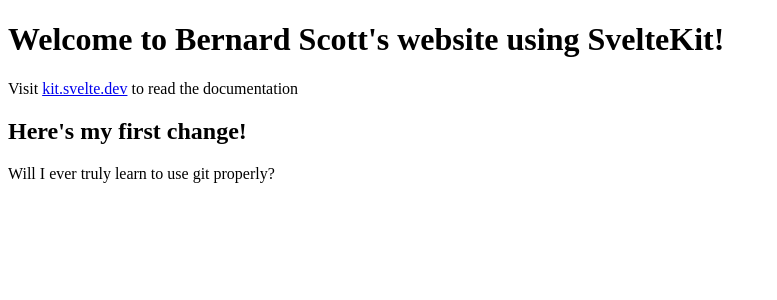
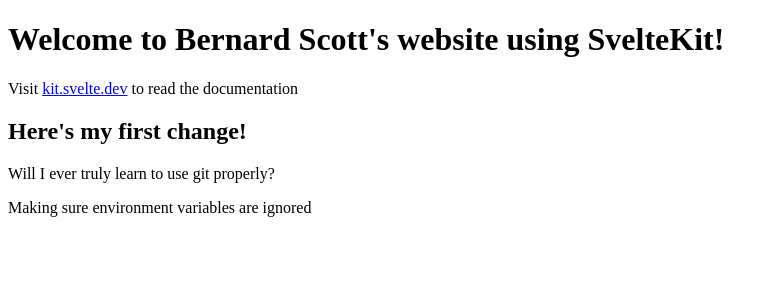
Before and after one commit to BernardScottIII/bernardscott3, a SvelteKit app: page / in a window 1280 px wide. Shown: the top 300 px of the page, without its empty margins (0-777 px from the left). Built offline with nearby package versions, Linux system fonts and the light colour scheme.

Commit message:
.env check

```diff
--- a/src/routes/+page.svelte
+++ b/src/routes/+page.svelte
@@ -2,3 +2,4 @@
 <p>Visit <a href="https://kit.svelte.dev">kit.svelte.dev</a> to read the documentation</p>
 <h2>Here's my first change!</h2>
 <p>Will I ever truly learn to use git properly?</p>
+<p>Making sure environment variables are ignored</p>
```
